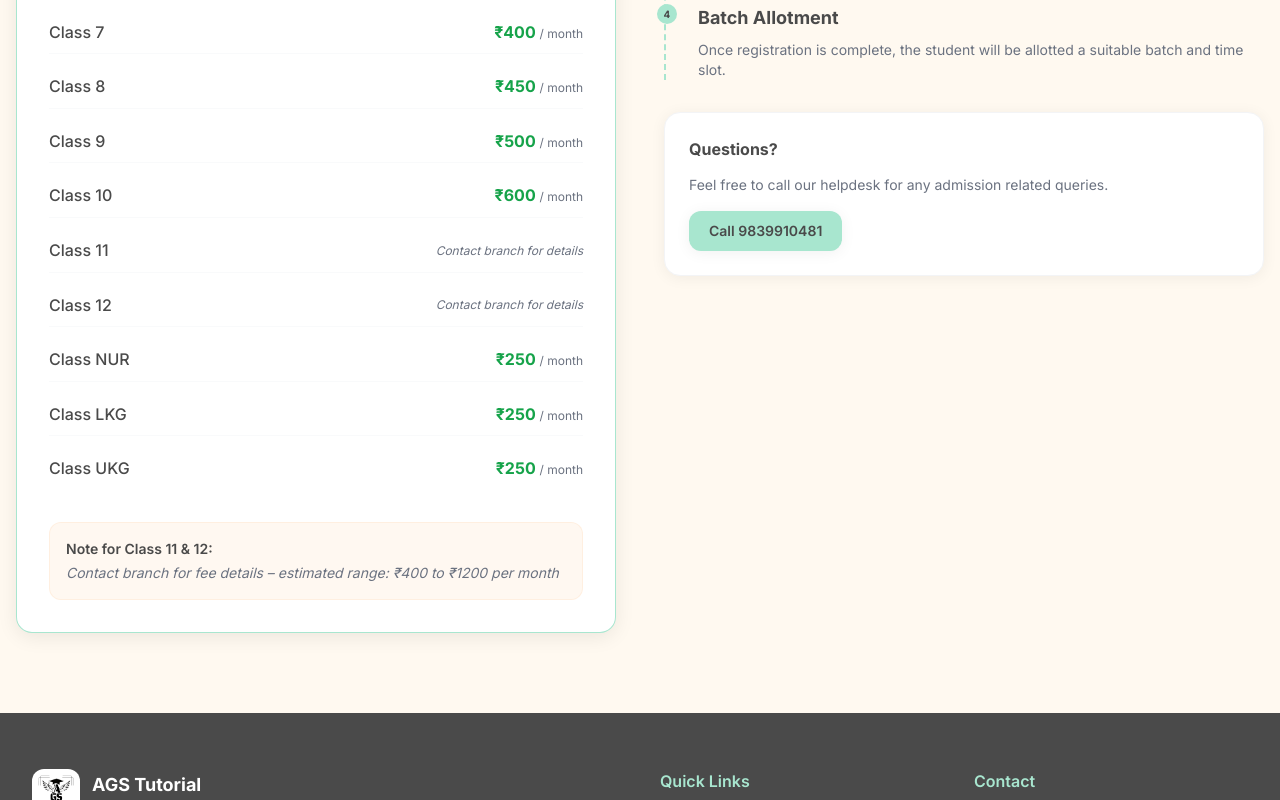
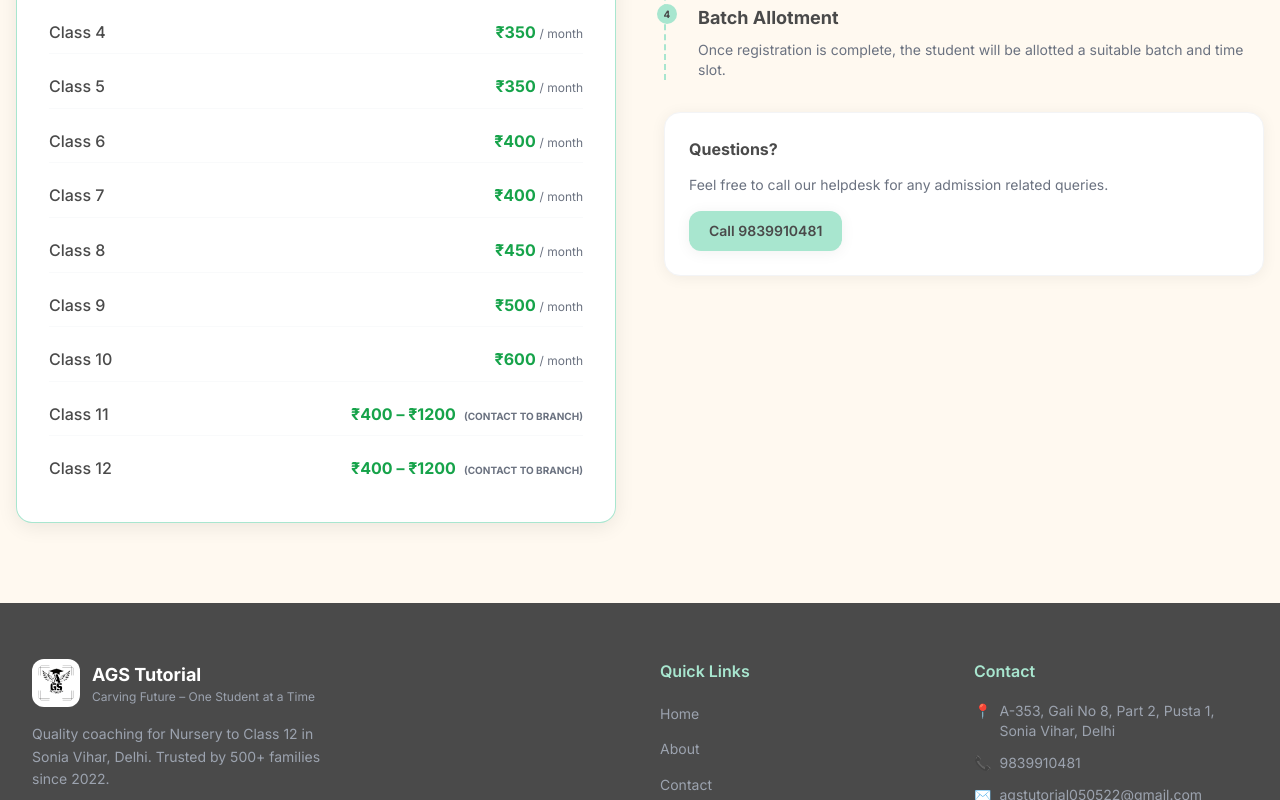
Before and after one commit to abhigya1208/product, a React (Vite) app in the folder frontend/: page /admissions in a window 1280 px wide. Shown: the part 776-1576 px from the top of the page. Built offline with nearby package versions, Linux system fonts and the light colour scheme.

Commit message:
changing home page

```diff
--- a/frontend/src/components/AboutUs.jsx
+++ b/frontend/src/components/AboutUs.jsx
@@ -26,7 +26,7 @@
                 <p className="text-sm text-mid-grey mt-1">Years Experience</p>
               </div>
               <div className="flex-1 bg-white rounded-2xl p-5 shadow-soft border border-gray-100 text-center">
-                <p className="text-2xl font-extrabold text-dark-grey">98%</p>
+                <p className="text-2xl font-extrabold text-dark-grey">100%</p>
                 <p className="text-sm text-mid-grey mt-1">Success Rate</p>
               </div>
             </div>
--- a/frontend/src/components/ContactForm.jsx
+++ b/frontend/src/components/ContactForm.jsx
@@ -44,6 +44,21 @@
                   </div>
                 </div>
               ))}
+            </div>
+
+            {/* Social Links */}
+            <div className="mt-10 pt-8 border-t border-gray-100">
+              <p className="font-bold text-dark-grey mb-4 text-sm uppercase tracking-wide">Connect With Us</p>
+              <div className="flex flex-wrap gap-4">
+                <a href="https://wa.me/919839910481" target="_blank" rel="noopener noreferrer"
+                  className="flex items-center gap-2 bg-[#25D366] text-white px-5 py-2.5 rounded-xl font-semibold hover:scale-105 transition-all shadow-sm">
+                  <span className="text-xl">💬</span> WhatsApp
+                </a>
+                <a href="https://www.instagram.com/agstutorial/" target="_blank" rel="noopener noreferrer"
+                  className="flex items-center gap-2 bg-gradient-to-tr from-[#f09433] via-[#e6683c] to-[#bc1888] text-white px-5 py-2.5 rounded-xl font-semibold hover:scale-105 transition-all shadow-sm">
+                  <span className="text-xl">📸</span> Instagram
+                </a>
+              </div>
             </div>
           </div>
 
--- a/frontend/src/components/Footer.jsx
+++ b/frontend/src/components/Footer.jsx
@@ -62,10 +62,10 @@
             <div className="flex gap-3 mt-5">
               {[
                 { label: 'Facebook', href: '#', icon: 'f' },
-                { label: 'Instagram', href: '#', icon: '📸' },
-                { label: 'WhatsApp', href: '#', icon: '💬' },
+                { label: 'Instagram', href: 'https://www.instagram.com/agstutorial/', icon: '📸' },
+                { label: 'WhatsApp', href: 'https://wa.me/919839910481', icon: '💬' },
               ].map((s) => (
-                <a key={s.label} href={s.href} title={s.label}
+                <a key={s.label} href={s.href} title={s.label} target="_blank" rel="noopener noreferrer"
                   className="w-9 h-9 rounded-full bg-white/10 hover:bg-pastel-green hover:text-dark-grey flex items-center justify-center text-sm transition-all duration-200">
                   {s.icon}
                 </a>
--- a/frontend/src/components/HeroSection.jsx
+++ b/frontend/src/components/HeroSection.jsx
@@ -34,7 +34,7 @@
     { value: 500, suffix: '+', label: 'Students Enrolled' },
     { value: 4,   suffix: '+', label: 'Years of Excellence' },
     { value: 5,   suffix: '',  label: 'Expert Teachers' },
-    { value: 98,  suffix: '%', label: 'Success Rate' },
+    { value: 100, suffix: '%', label: 'Success Rate' },
   ];
 
   return (
@@ -62,6 +62,7 @@
             <p className="text-lg text-mid-grey mb-8 max-w-md">
               AGS Tutorial provides quality education from Nursery to Class 12 in a nurturing, caring environment.
               <span className="block mt-2 font-semibold text-green-600">100% passing result for board students since opening (2022)</span>
+              <span className="block mt-1 text-sm italic text-mid-grey">Every student has passed since the tuition opened in 2022.</span>
             </p>
             <div className="flex flex-wrap gap-4">
               <button id="hero-enroll-btn" onClick={() => document.getElementById('contact')?.scrollIntoView({ behavior: 'smooth' })}
@@ -87,6 +88,10 @@
               <div className="absolute -top-4 -left-4 bg-white rounded-2xl px-4 py-2 shadow-card">
                 <p className="text-xs font-semibold text-green-600">✓ Trusted by 500+ Families</p>
               </div>
+              <div className="absolute top-1/2 -translate-y-1/2 -right-16 bg-white rounded-2xl px-4 py-2 shadow-card flex items-center gap-2">
+                <span className="text-red-500 animate-pulse">●</span>
+                <p className="text-xs font-semibold text-dark-grey">24/7 CCTV Surveillance</p>
+              </div>
             </div>
           </div>
         </div>
--- a/frontend/src/pages/AdmissionsPage.jsx
+++ b/frontend/src/pages/AdmissionsPage.jsx
@@ -1,6 +1,6 @@
 import Navbar from '../components/Navbar';
 import Footer from '../components/Footer';
-import { FEE_STRUCTURE } from '../utils/constants';
+import { FEE_STRUCTURE, CLASSES } from '../utils/constants';
 
 export default function AdmissionsPage() {
   return (
@@ -23,22 +23,22 @@
               <span>💳</span> Monthly Fee Structure
             </h2>
             <div className="space-y-3">
-              {Object.entries(FEE_STRUCTURE).map(([cls, fee]) => (
+              {CLASSES.map((cls) => {
+                const fee = FEE_STRUCTURE[cls];
+                return (
                   <div key={cls} className="flex justify-between items-center py-2 border-b border-gray-50 last:border-0">
-                  <span className="font-medium text-dark-grey">Class {cls === 'NUR' || cls === 'LKG' || cls === 'UKG' ? cls : cls}</span>
+                    <span className="font-medium text-dark-grey">Class {cls}</span>
                     {fee > 0 ? (
                       <span className="font-bold text-green-600">₹{fee} <span className="text-xs font-normal text-mid-grey">/ month</span></span>
                     ) : (
-                    <span className="text-xs italic text-mid-grey">Contact branch for details</span>
+                      <div className="flex items-center gap-2 text-right">
+                        <span className="font-bold text-green-600">₹400 – ₹1200</span>
+                        <span className="text-[10px] uppercase font-bold text-mid-grey mt-0.5">(Contact to branch)</span>
+                      </div>
                     )}
                   </div>
-              ))}
-            </div>
-            <div className="mt-8 p-4 bg-pastel-peach/20 rounded-xl border border-pastel-peach/30">
-              <p className="text-sm font-semibold text-dark-grey mb-1">Note for Class 11 & 12:</p>
-              <p className="text-sm text-mid-grey italic">
-                Contact branch for fee details – estimated range: ₹400 to ₹1200 per month
-              </p>
+                );
+              })}
             </div>
           </div>
 
--- a/frontend/src/pages/LandingPage.jsx
+++ b/frontend/src/pages/LandingPage.jsx
@@ -3,8 +3,6 @@
  import WhyChooseUs from '../components/WhyChooseUs';
  import AboutUs from '../components/AboutUs';
  import FeedbackSection from '../components/FeedbackSection';
- import ContactForm from '../components/ContactForm';
- import LocateUs from '../components/LocateUs';
  import Footer from '../components/Footer';
  import { FEE_STRUCTURE } from '../utils/constants';
  import { Link } from 'react-router-dom';
@@ -25,15 +23,16 @@
            </p>
 
            <div className="grid grid-cols-2 md:grid-cols-3 lg:grid-cols-5 gap-4 mb-10">
-             {Object.entries(FEE_STRUCTURE).filter(([cls]) => ['NUR', '1', '5', '9', '10'].includes(cls)).map(([cls, fee]) => (
-               <div key={cls} className="p-6 rounded-2xl bg-cream border border-gray-100 shadow-soft">
+             {['NUR', '1', '5', '9', '10'].map((cls) => (
+               <div key={cls} className="p-6 rounded-2xl bg-cream border border-gray-100 shadow-soft flex flex-col justify-center">
                  <p className="text-xs font-bold text-mid-grey uppercase mb-1">Class {cls}</p>
-                 <p className="text-2xl font-extrabold text-dark-grey">₹{fee}</p>
+                 <p className="text-2xl font-extrabold text-dark-grey">₹{FEE_STRUCTURE[cls]}</p>
                </div>
              ))}
-             <div className="p-6 rounded-2xl bg-pastel-peach/20 border border-pastel-peach/30 shadow-soft col-span-2 md:col-span-1 lg:col-span-1">
+             <div className="p-6 rounded-2xl bg-pastel-peach/20 border border-pastel-peach/30 shadow-soft col-span-2 md:col-span-1 lg:col-span-1 flex flex-col justify-center">
                <p className="text-xs font-bold text-mid-grey uppercase mb-1">Class 11 & 12</p>
-               <p className="text-sm font-bold text-dark-grey">Contact Branch</p>
+               <p className="text-2xl font-extrabold text-dark-grey">₹400 – ₹1200</p>
+               <p className="text-[10px] font-bold text-mid-grey uppercase mt-1">Contact to branch</p>
              </div>
            </div>
 
@@ -49,8 +48,6 @@
        <WhyChooseUs />
        <AboutUs />
        <FeedbackSection />
-       <ContactForm />
-       <LocateUs />
        <Footer />
      </div>
    );
```
Lines whose indentation alone changed are shown as unchanged.
